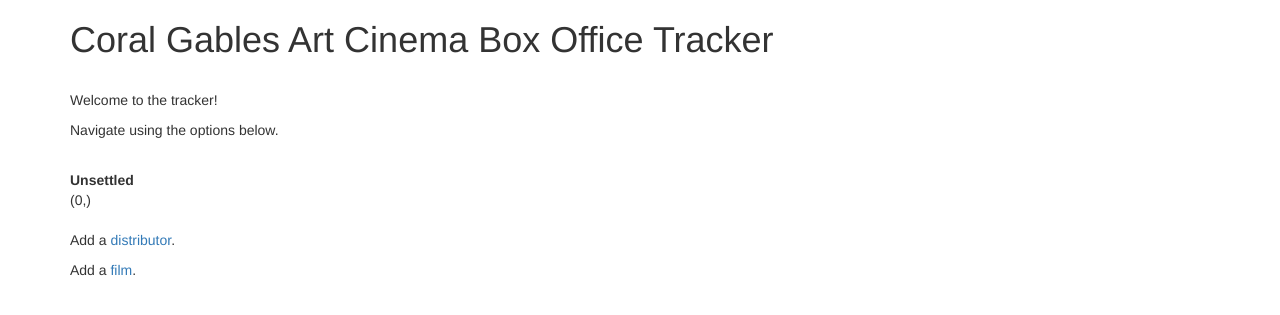
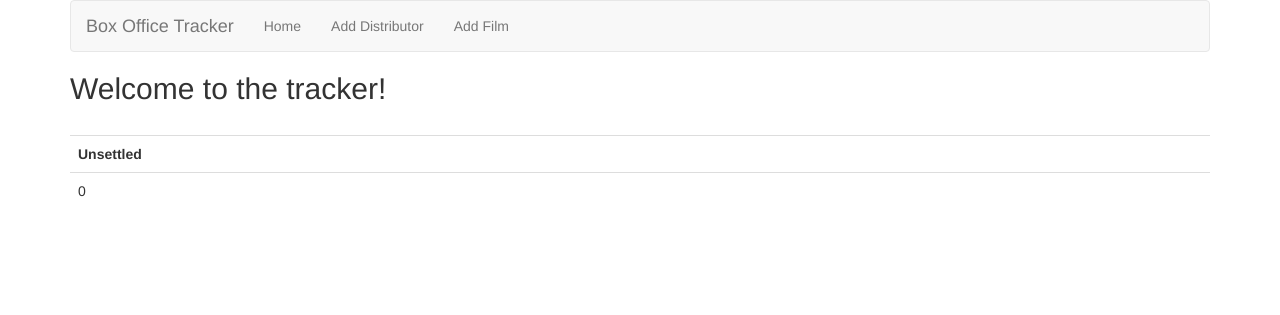
Before and after one commit to deadlyraptor/box-office-tracker, a Flask app: page / in a window 1280 px wide. Shown: the top 315 px of the page. Run offline with Flask 2, Linux system fonts and the light colour scheme; data that the repository does not hold is empty; some libraries are stand-ins or nearby versions.

Commit message:
Templates are now prettier thanks to proper Bootstrap use.

```diff
--- a/app.py
+++ b/app.py
@@ -16,7 +16,7 @@ def home():
     cur = g.db.execute('select count(settled) from films where settled = 0;')
     unsettled = cur.fetchone()
     g.db.close()
-    return render_template('index.html', unsettled=unsettled)
+    return render_template('index.html', unsettled=unsettled[0])
 
 
 @app.route('/distributor')
--- a/templates/base.html
+++ b/templates/base.html
@@ -1,12 +1,30 @@
 <!DOCTYPE html>
-<html>
+<html lang="en">
   <head>
-    <title>Box Office Tracker</title>
-    <link href='static/bootstrap.min.css' rel='stylesheet' media='screen' />
+    <meta charset="utf-8" />
+    <meta name="viewport" content="width=device-width, initial-scale=1, shrink-to-fit=no" />
+    <meta http-equiv="x-ua-compatible" content="ie=edge" />
+
+    <title>{% block title%}{% endblock %}</title>
+
+    <link href='static/bootstrap.min.css' rel='stylesheet'/>
   </head>
   <body>
 
     <div class='container'>
+
+        <nav class='navbar navbar-default'>
+          <div class='container-fluid'>
+            <div class='navbar-header'>
+              <a class='navbar-brand' href='/'>Box Office Tracker</a>
+            </div>
+            <ul class='nav navbar-nav'>
+              <li><a href='/'>Home</a></li>
+              <li><a href='/distributor'>Add Distributor</a></li>
+              <li><a href='/film'>Add Film</a></li>
+            </ul>
+          </div>
+        </nav>
 
       <!-- child template -->
       {% block content %}{% endblock %}
--- a/templates/confirmation.html
+++ b/templates/confirmation.html
@@ -1,4 +1,5 @@
 {% extends "base.html" %}
+{% block title% }Confirmation{% endblock %}
 {% block content %}
 
 <!--
--- a/templates/distributor.html
+++ b/templates/distributor.html
@@ -1,7 +1,8 @@
 {% extends "base.html" %}
+{% block title %}Distributor{% endblock %}
 {% block content %}
 
-<h1>Add Distribuor</h1>
+<h1>Add Distributor</h1>
 <br />
 <p>Use this page to add a distributor.</p>
 <br />
@@ -20,7 +21,4 @@
   </fieldset>
 </form>
 
-<br />
-<p><a href='/'>Go back.</a></p>
-
 {% endblock %}
--- a/templates/film.html
+++ b/templates/film.html
@@ -1,4 +1,5 @@
 {% extends "base.html" %}
+{% block title %}Film{% endblock %}
 {% block content %}
 
 <h1>Add Film</h1>
@@ -19,7 +20,4 @@
   </fieldset>
 </form>
 
-<br />
-<p><a href='/'>Go back.</a></p>
-
 {% endblock %}
--- a/templates/index.html
+++ b/templates/index.html
@@ -1,13 +1,11 @@
 {% extends "base.html" %}
+{% block title %}Box Office Tracker | Coral Gables Art Cinema {% endblock %}
 {% block content %}
 
-<h1>Coral Gables Art Cinema Box Office Tracker</h1>
+<h2>Welcome to the tracker!</h2>
 <br />
-<p>Welcome to the tracker!</p>
-<p>Navigate using the options below.</p>
-<br />
-<div>
-  <table>
+<div class='table-responsive'>
+  <table class='table table-sm'>
     <tr>
       <th>Unsettled</th>
     </tr>
@@ -17,8 +15,4 @@
   </table>
 </div>
 
-<br />
-<p>Add a <a href='/distributor'>distributor</a>.</p>
-<p>Add a <a href='/film'>film</a>.</p>
-
 {% endblock %}
```
